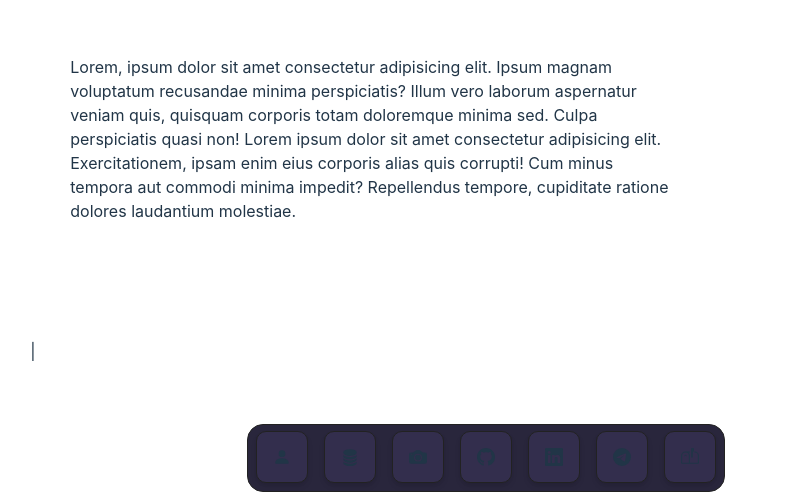
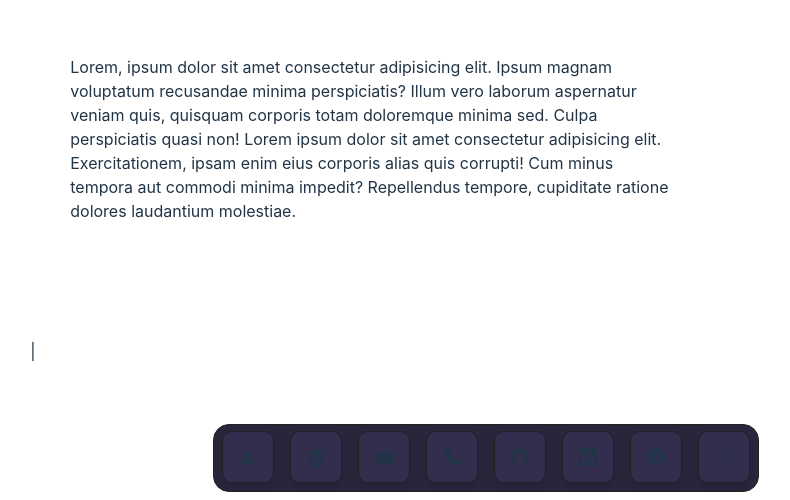
Before and after one commit to Juan1mera/Portfolio, a React (Vite) app: page / in a window 1280 px wide. Shown: the part 300-800 px from the top of the page, without its empty margins (154-944 px from the left). Built offline with nearby package versions, Linux system fonts and the light colour scheme; a web font is replaced by a local one.

Commit message:
add: Seccion de contacto

```diff
--- a/src/views/home/App.tsx
+++ b/src/views/home/App.tsx
@@ -1,23 +1,26 @@
 import { useRef } from 'react';
 import Dock from '../../components/Dock/Dock';
 import './App.css';
-import { BsTelegram, BsLinkedin, BsMailboxFlag, BsGithub, BsDatabaseFill, BsFillPersonFill, BsCameraFill } from "react-icons/bs";
+import { BsTelegram, BsLinkedin, BsMailboxFlag, BsGithub, BsDatabaseFill, BsFillPersonFill, BsCameraFill, BsFillTelephoneFill } from "react-icons/bs";
 import Projects from '../projects/Projects';
 import About from '../about/About';
 import Home from './Home';
 import Galery from '../galery/Galery';
+import Contact from '../contact/Contact';
 function App() {
 
   const homeRef = useRef<HTMLElement>(null);
   const aboutRef = useRef<HTMLElement>(null);
   const projectsRef = useRef<HTMLElement>(null);
   const galleryRef = useRef<HTMLElement>(null);
+  const contactRef = useRef<HTMLElement>(null);
 
   // Ítems del Dock con navegación
   const items = [
     { icon: <BsFillPersonFill size={18} />, label: 'About', onClick: () => aboutRef.current?.scrollIntoView({ behavior: 'smooth' }) },
     { icon: <BsDatabaseFill size={18} />, label: 'Projects', onClick: () => projectsRef.current?.scrollIntoView({ behavior: 'smooth' }) },
     { icon: <BsCameraFill size={18} />, label: 'Gallery', onClick: () => galleryRef.current?.scrollIntoView({ behavior: 'smooth' }) },
+    { icon: <BsFillTelephoneFill size={18} />, label: 'Contact', onClick: () => contactRef.current?.scrollIntoView({ behavior: 'smooth' }) },
     { icon: <BsGithub size={18} />, label: 'Github', onClick: () => alert('Contact!') },
     { icon: <BsLinkedin size={18} />, label: 'Linkedin', onClick: () => alert('Contact!') },
     { icon: <BsTelegram size={18} />, label: 'Telegram', onClick: () => alert('Contact!') },
@@ -41,6 +44,10 @@ function App() {
         <section ref={galleryRef} className="snap-section">
           <Galery />
         </section>
+
+        <section ref={contactRef} className='snap-section'>
+          <Contact />
+        </section>
       </div>
 
       <div className="dock-container">
```
